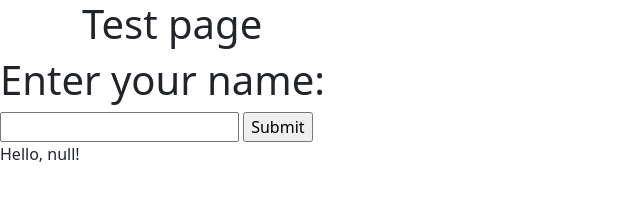
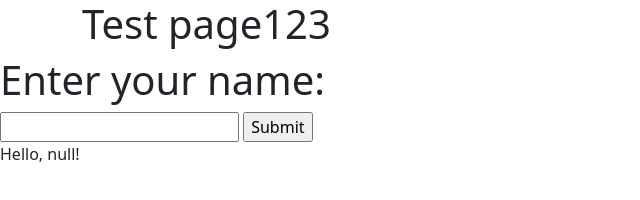
Before and after one commit to vl4d0s94/baronvlad, a plain HTML site: page index.html in a window 1280 px wide. Shown: the whole page, without its empty margins (0-640 px from the left). Drawn offline with nearby package versions, Linux system fonts and the light colour scheme.

Commit message:
Update index.html

```diff
--- a/index.html
+++ b/index.html
@@ -16,7 +16,7 @@
 </head>
 <body>
   <div class="container">
-    <h1>Test page</h1>
+    <h1>Test page123</h1>
   </div>
 
       <h1>Enter your name:</h1>
```
